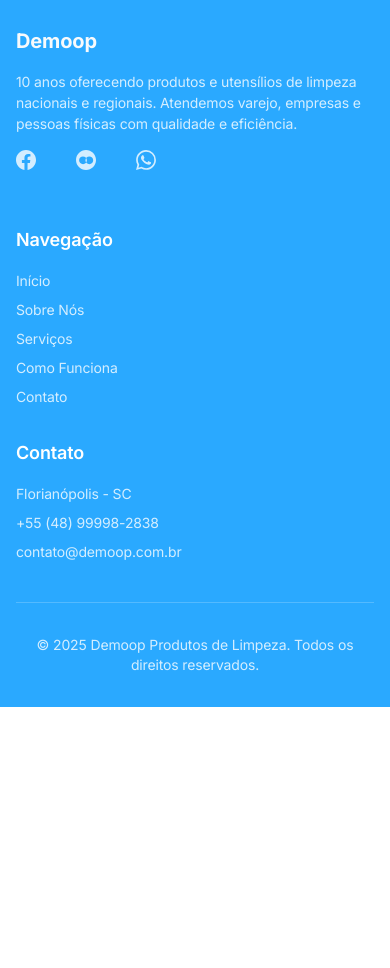
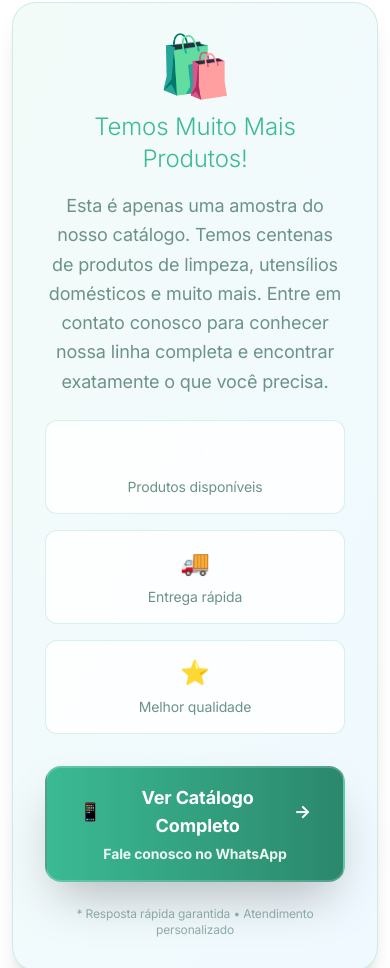
Before and after one commit to DevZipMateus/demoop, a React (Vite) app: page /catalogo in a window 390 px wide. Shown: the part 9738-10706 px from the top of the page. Before the commit the page ends 10445 px from the top, so only its background shows below. Built offline with nearby package versions, Linux system fonts and the light colour scheme.

Commit message:
Add section to catalog page
Add a new section at the end of the catalog page with a message about more products and a "Ver catálogo completo" button that links to WhatsApp.

```diff
--- a/src/pages/Catalogo.tsx
+++ b/src/pages/Catalogo.tsx
@@ -13,6 +13,11 @@ const Catalogo = () => {
   const handleWhatsAppClick = (price: string) => {
     const cleanedPrice = cleanPrice(price);
     const message = `Olá! Gostaria de mais informações sobre o produto de R$ ${cleanedPrice}.`;
+    window.open(`https://wa.me/5548999982838?text=${encodeURIComponent(message)}`, '_blank');
+  };
+
+  const handleCompleteCatalogClick = () => {
+    const message = `Olá! Gostaria de ver o catálogo completo de produtos da Demoop.`;
     window.open(`https://wa.me/5548999982838?text=${encodeURIComponent(message)}`, '_blank');
   };
 
@@ -64,6 +69,58 @@ const Catalogo = () => {
               </div>
             ))}
           </div>
+
+          {/* Nova seção do catálogo completo */}
+          <div className="mt-16 sm:mt-20 lg:mt-24">
+            <div className="bg-gradient-to-br from-demoop-lightgreen/20 to-demoop-lightblue/20 rounded-3xl p-8 sm:p-12 lg:p-16 border border-demoop-green/20 shadow-xl">
+              <div className="text-center max-w-4xl mx-auto">
+                <div className="mb-6 sm:mb-8">
+                  <div className="text-6xl sm:text-7xl mb-4">🛍️</div>
+                  <h2 className="text-2xl sm:text-3xl lg:text-4xl font-light text-demoop-primary mb-4">
+                    Temos Muito Mais Produtos!
+                  </h2>
+                  <p className="text-lg sm:text-xl text-muted-foreground mb-6 sm:mb-8 leading-relaxed">
+                    Esta é apenas uma amostra do nosso catálogo. Temos centenas de produtos de limpeza,
+                    utensílios domésticos e muito mais. Entre em contato conosco para conhecer nossa
+                    linha completa e encontrar exatamente o que você precisa.
+                  </p>
+                </div>
+
+                <div className="grid grid-cols-1 sm:grid-cols-3 gap-4 sm:gap-6 mb-8 sm:mb-10">
+                  <div className="bg-white/80 backdrop-blur-sm rounded-xl p-4 sm:p-6 border border-demoop-green/20">
+                    <div className="text-2xl sm:text-3xl mb-2">500+</div>
+                    <div className="text-sm sm:text-base text-muted-foreground">Produtos disponíveis</div>
+                  </div>
+                  <div className="bg-white/80 backdrop-blur-sm rounded-xl p-4 sm:p-6 border border-demoop-green/20">
+                    <div className="text-2xl sm:text-3xl mb-2">🚚</div>
+                    <div className="text-sm sm:text-base text-muted-foreground">Entrega rápida</div>
+                  </div>
+                  <div className="bg-white/80 backdrop-blur-sm rounded-xl p-4 sm:p-6 border border-demoop-green/20">
+                    <div className="text-2xl sm:text-3xl mb-2">⭐</div>
+                    <div className="text-sm sm:text-base text-muted-foreground">Melhor qualidade</div>
+                  </div>
+                </div>
+
+                <button
+                  onClick={handleCompleteCatalogClick}
+                  className="group bg-gradient-to-r from-demoop-green to-demoop-darkgreen hover:from-demoop-darkgreen hover:to-demoop-green text-white font-bold text-lg sm:text-xl py-4 sm:py-6 px-8 sm:px-12 rounded-2xl shadow-2xl hover:shadow-3xl transition-all duration-300 transform hover:scale-105 hover:-translate-y-1 border-2 border-white/20"
+                >
+                  <div className="flex items-center justify-center space-x-3">
+                    <span>📱</span>
+                    <span>Ver Catálogo Completo</span>
+                    <span className="transform group-hover:translate-x-1 transition-transform duration-300">→</span>
+                  </div>
+                  <div className="text-sm sm:text-base opacity-90 mt-1">
+                    Fale conosco no WhatsApp
+                  </div>
+                </button>
+
+                <p className="text-xs sm:text-sm text-muted-foreground mt-6 opacity-75">
+                  * Resposta rápida garantida • Atendimento personalizado
+                </p>
+              </div>
+            </div>
+          </div>
         </div>
       </main>
 
```
